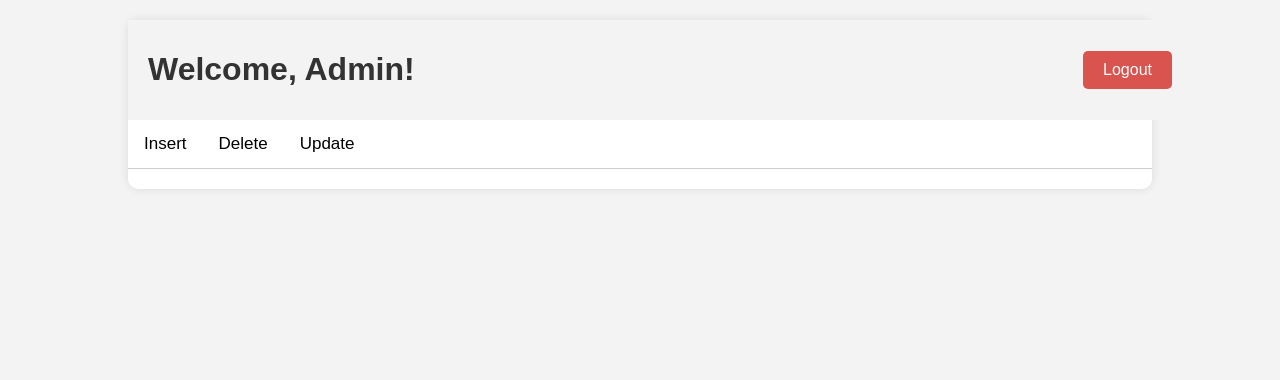
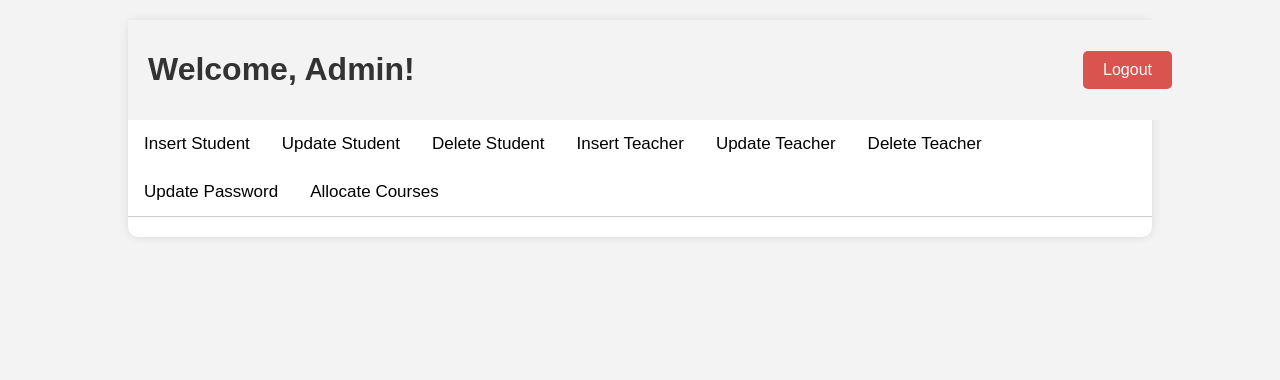
Before and after one commit to rooshanriaz/Student-Management-System, a Flask app: page /admin in a window 1280 px wide. Shown: the top 380 px of the page. Run offline with Flask 3, Linux system fonts and the light colour scheme; data that the repository does not hold is empty; some libraries are stand-ins or nearby versions.

Commit message:
Added functionalities on admin page

```diff
--- a/app.py
+++ b/app.py
@@ -406,8 +406,175 @@ def teacher():
 
 @app.route('/admin')
 def admin():
-    response = make_response(render_template('admin.html'))
+    cursor = db_connection.cursor()
+    try:
+        # Fetch teachers
+        cursor.execute("SELECT email, teacher_name FROM Teachers")
+        teachers = cursor.fetchall()
+
+        # Fetch courses
+        cursor.execute("SELECT course_name FROM Course")
+        courses = cursor.fetchall()
+
+    except psycopg2.Error as e:
+        print("Database error:", e)
+        teachers = []
+        courses = []
+
+    # Pass the data to the template
+    response = make_response(render_template('admin.html', teachers=teachers, courses=courses))
     return no_cache(response)
+
+# Update teacher with program name
+@app.route('/update-teacher', methods=['POST'])
+def update_teacher():
+    data = {
+        'email': request.form['email'],
+        'name': request.form['name'],
+        'position': request.form['position'],
+        'program_name': request.form['program_name']
+    }
+    try:
+        cursor = db_connection.cursor()
+        cursor.execute(
+            """UPDATE Teachers SET teacher_name=%s, teacher_position=%s, teacher_program_name=%s
+            WHERE email=%s""",
+            (data['name'], data['position'], data['program_name'], data['email'])
+        )
+        db_connection.commit()
+    except psycopg2.Error as e:
+        print(f"Error updating teacher: {e}")
+        db_connection.rollback()
+        return "Error updating teacher"
+    return redirect(url_for('admin'))
+
+# Delete teacher
+@app.route('/delete-teacher', methods=['POST'])
+def delete_teacher():
+    email = request.form['email']
+    try:
+        cursor = db_connection.cursor()
+        # First, remove from Credentials
+        cursor.execute("DELETE FROM Credentials WHERE email=%s AND role='teacher'", (email,))
+        # Then, remove from Teachers
+        cursor.execute("DELETE FROM Teachers WHERE email=%s", (email,))
+        db_connection.commit()
+    except psycopg2.Error as e:
+        print(f"Error deleting teacher: {e}")
+        db_connection.rollback()
+        return "Error deleting teacher"
+    return redirect(url_for('admin'))
+
+# Insert student
+@app.route('/insert-student', methods=['POST'])
+def insert_student():
+    data = {
+        'registration_number': request.form['registration_number'],
+        'name': request.form['name'],
+        'email': request.form['email'],
+        'dob': request.form['dob'],
+        'cgpa': request.form['cgpa'],
+        'enrollment_year': request.form['enrollment_year'],
+        'father_name': request.form['father_name'],
+        'cnic': request.form['cnic'],
+        'address': request.form['address'],
+        'program': request.form['program'],
+        'scholarship': request.form['scholarship'],
+        'status': request.form['status'],
+        'password': request.form['password']
+    }
+    try:
+        cursor = db_connection.cursor()
+        # First, insert into Credentials
+        cursor.execute(
+            """INSERT INTO Credentials (email, password, role) VALUES (%s, %s, 'student')""",
+            (data['email'], data['password'])
+        )
+        # Then, insert into Students
+        cursor.execute(
+            """INSERT INTO Students (registration_number, student_name, email, student_date_of_birth,
+            student_cgpa, student_enrollment_year, Father_name, student_cnic, student_address,
+            student_program_name, student_scholarship, student_status)
+            VALUES (%s, %s, %s, %s, %s, %s, %s, %s, %s, %s, %s, %s)""",
+            (data['registration_number'], data['name'], data['email'], data['dob'], data['cgpa'],
+             data['enrollment_year'], data['father_name'], data['cnic'], data['address'], data['program'],
+             data['scholarship'], data['status'])
+        )
+        db_connection.commit()
+    except psycopg2.Error as e:
+        print(f"Error inserting student: {e}")
+        db_connection.rollback()
+        return "Error inserting student"
+    return redirect(url_for('admin'))
+
+# Update student
+@app.route('/update-student', methods=['POST'])
+def update_student():
+    data = {
+        'email': request.form['email'],  # Use email as the identifier
+        'name': request.form['name'],
+        'dob': request.form['dob'],
+        'cgpa': request.form['cgpa'],
+        'enrollment_year': request.form['enrollment_year'],
+        'father_name': request.form['father_name'],
+        'cnic': request.form['cnic'],
+        'address': request.form['address'],
+        'program': request.form['program'],
+        'scholarship': request.form['scholarship'],
+        'status': request.form['status']
+    }
+    try:
+        cursor = db_connection.cursor()
+        cursor.execute(
+            """UPDATE Students SET student_name=%s, student_date_of_birth=%s, student_cgpa=%s,
+            student_enrollment_year=%s, Father_name=%s, student_cnic=%s, student_address=%s,
+            student_program_name=%s, student_scholarship=%s, student_status=%s
+            WHERE email=%s""",
+            (data['name'], data['dob'], data['cgpa'], data['enrollment_year'], data['father_name'],
+             data['cnic'], data['address'], data['program'], data['scholarship'], data['status'], data['email'])
+        )
+        db_connection.commit()
+    except psycopg2.Error as e:
+        print(f"Error updating student: {e}")
+        db_connection.rollback()
+        return "Error updating student"
+    return redirect(url_for('admin'))
+
+# Delete student
+@app.route('/delete-student', methods=['POST'])
+def delete_student():
+    email = request.form['email']
+    try:
+        cursor = db_connection.cursor()
+        # First, remove from Credentials
+        cursor.execute("DELETE FROM Credentials WHERE email=%s AND role='student'", (email,))
+        # Then, remove from Students
+        cursor.execute("DELETE FROM Students WHERE email=%s", (email,))
+        db_connection.commit()
+    except psycopg2.Error as e:
+        print(f"Error deleting student: {e}")
+        db_connection.rollback()
+        return "Error deleting student"
+    return redirect(url_for('admin'))
+
+# Update password for student or teacher
+@app.route('/update-password', methods=['POST'])
+def update_password():
+    role = request.form['role']  # 'student' or 'teacher'
+    email = request.form['email']
+    new_password = request.form['password']
+    try:
+        cursor = db_connection.cursor()
+        cursor.execute(
+            """UPDATE Credentials SET password=%s WHERE email=%s AND role=%s""",
+            (new_password, email, role)
+        )
+        db_connection.commit()
+    except psycopg2.Error as e:
+        print(f"Error updating password for {role}: {e}")
+        db_connection.rollback()
+        return f"Error updating password for {role}"
+    return redirect(url_for('admin'))
 
 @app.route('/logout')
 def logout():
--- a/templates/admin.html
+++ b/templates/admin.html
@@ -3,9 +3,6 @@
 <head>
     <meta charset="UTF-8">
     <meta name="viewport" content="width=device-width, initial-scale=1.0">
-    <meta http-equiv="Cache-Control" content="no-cache, no-store, must-revalidate">
-    <meta http-equiv="Pragma" content="no-cache">
-    <meta http-equiv="Expires" content="0">
     <title>Admin Page</title>
     <style>
         body {
@@ -82,8 +79,8 @@
             border-top: none;
         }
 
-        /* Style the input fields */
         input[type="text"],
+        input[type="email"],
         input[type="password"],
         input[type="submit"],
         select {
@@ -111,65 +108,194 @@
     <div class="container">
         <div class="header">
             <h1>Welcome, Admin!</h1>
-            <a href="/logout">
-                <button class="logout-button">Logout</button>
-            </a>
+            <a href="/logout"><button class="logout-button">Logout</button></a>
         </div>
 
         <div class="tab">
-            <button class="tablinks" onclick="openTab(event, 'insert')">Insert</button>
-            <button class="tablinks" onclick="openTab(event, 'delete')">Delete</button>
-            <button class="tablinks" onclick="openTab(event, 'update')">Update</button>
+            <button class="tablinks" onclick="openTab(event, 'insert_student')">Insert Student</button>
+            <button class="tablinks" onclick="openTab(event, 'update_student')">Update Student</button>
+            <button class="tablinks" onclick="openTab(event, 'delete_student')">Delete Student</button>
+            <button class="tablinks" onclick="openTab(event, 'insert_teacher')">Insert Teacher</button>
+            <button class="tablinks" onclick="openTab(event, 'update_teacher')">Update Teacher</button>
+            <button class="tablinks" onclick="openTab(event, 'delete_teacher')">Delete Teacher</button>
+            <button class="tablinks" onclick="openTab(event, 'update_password')">Update Password</button>
+            <button class="tablinks" onclick="openTab(event, 'allocate_courses')">Allocate Courses</button>
         </div>
 
-        <!-- Insert tab content -->
-        <div id="insert" class="tabcontent">
-            <div class="section">
-                <h2>Insert Student</h2>
-                <form id="insertStudentForm">
-                    <!-- Student insertion form fields -->
-                </form>
-            </div>
-            <div class="section">
-                <h2>Insert Teacher</h2>
-                <form id="insertTeacherForm">
-                    <!-- Teacher insertion form fields -->
-                </form>
-            </div>
+
+
+        <!-- Insert Student -->
+        <div id="insert_student" class="tabcontent">
+            <h2>Insert Student</h2>
+            <form action="/insert-student" method="POST">
+                <label for="registration_number">Registration Number:</label>
+                <input type="text" id="registration_number" name="registration_number" required>
+
+                <label for="name">Name:</label>
+                <input type="text" id="name" name="name" required>
+
+                <label for="email">Email:</label>
+                <input type="email" id="email" name="email" required>
+
+                <label for="dob">Date of Birth:</label>
+                <input type="text" id="dob" name="dob" placeholder="YYYY-MM-DD" required>
+
+                <label for="cgpa">CGPA:</label>
+                <input type="text" id="cgpa" name="cgpa" required>
+
+                <label for="enrollment_year">Enrollment Year:</label>
+                <input type="text" id="enrollment_year" name="enrollment_year" required>
+
+                <label for="father_name">Father Name:</label>
+                <input type="text" id="father_name" name="father_name" required>
+
+                <label for="cnic">CNIC:</label>
+                <input type="text" id="cnic" name="cnic" required>
+
+                <label for="address">Address:</label>
+                <input type="text" id="address" name="address" required>
+
+                <label for="program">Program:</label>
+                <input type="text" id="program" name="program" required>
+
+                <label for="scholarship">Scholarship:</label>
+                <input type="text" id="scholarship" name="scholarship">
+
+                <label for="status">Status:</label>
+                <input type="text" id="status" name="status" required>
+
+                <label for="password">Password:</label>
+                <input type="password" id="password" name="password" required>
+
+                <input type="submit" value="Insert">
+            </form>
         </div>
 
-        <!-- Delete tab content -->
-        <div id="delete" class="tabcontent">
-            <div class="section">
-                <h2>Delete Student</h2>
-                <form id="deleteStudentForm">
-                    <!-- Student deletion form fields -->
-                </form>
-            </div>
-            <div class="section">
-                <h2>Delete Teacher</h2>
-                <form id="deleteTeacherForm">
-                    <!-- Teacher deletion form fields -->
-                </form>
-            </div>
+        <!-- Update Student -->
+        <div id="update_student" class="tabcontent">
+            <h2>Update Student</h2>
+            <form action="/update-student" method="POST">
+                <label for="email">Email:</label>
+                <input type="email" id="email" name="email" required>
+
+                <label for="name">Name:</label>
+                <input type="text" id="name" name="name" required>
+
+                <label for="dob">Date of Birth:</label>
+                <input type="text" id="dob" name="dob" placeholder="YYYY-MM-DD" required>
+
+                <label for="cgpa">CGPA:</label>
+                <input type="text" id="cgpa" name="cgpa" required>
+
+                <label for="enrollment_year">Enrollment Year:</label>
+                <input type="text" id="enrollment_year" name="enrollment_year" required>
+
+                <label for="father_name">Father Name:</label>
+                <input type="text" id="father_name" name="father_name" required>
+
+                <label for="cnic">CNIC:</label>
+                <input type="text" id="cnic" name="cnic" required>
+
+                <label for="address">Address:</label>
+                <input type="text" id="address" name="address" required>
+
+                <label for="program">Program:</label>
+                <input type="text" id="program" name="program" required>
+
+                <label for="scholarship">Scholarship:</label>
+                <input type="text" id="scholarship" name="scholarship">
+
+                <label for="status">Status:</label>
+                <input type="text" id="status" name="status" required>
+
+                <input type="submit" value="Update">
+            </form>
         </div>
 
-        <!-- Update tab content -->
-        <div id="update" class="tabcontent">
-            <div class="section">
-                <h2>Update Student Data</h2>
-                <form id="updateStudentForm">
-                    <!-- Student update form fields -->
-                </form>
-            </div>
-            <div class="section">
-                <h2>Update Teacher Data</h2>
-                <form id="updateTeacherForm">
-                    <!-- Teacher update form fields -->
-                </form>
-            </div>
+        <!-- Delete Student -->
+        <div id="delete_student" class="tabcontent">
+            <h2>Delete Student</h2>
+            <form action="/delete-student" method="POST">
+                <label for="email">Email:</label>
+                <input type="email" id="email" name="email" required>
+
+                <input type="submit" value="Delete">
+            </form>
+        </div>
+
+        <!-- Insert Teacher -->
+<div id="insert_teacher" class="tabcontent">
+    <h2>Insert Teacher</h2>
+    <form action="/insert-teacher" method="POST">
+        <label for="name">Name:</label>
+        <input type="text" id="name" name="name" required>
+
+        <label for="email">Email:</label>
+        <input type="email" id="email" name="email" required>
+
+        <label for="position">Position:</label>
+        <input type="text" id="position" name="position" required>
+
+        <label for="program_name">Program Name:</label>
+        <input type="text" id="program_name" name="program_name" required>
+
+        <label for="password">Password:</label>
+        <input type="password" id="password" name="password" required>
+
+        <input type="submit" value="Insert">
+    </form>
+</div>
+
+<!-- Update Teacher -->
+<div id="update_teacher" class="tabcontent">
+    <h2>Update Teacher</h2>
+    <form action="/update-teacher" method="POST">
+        <label for="email">Email:</label>
+        <input type="email" id="email" name="email" required>
+
+        <label for="name">Name:</label>
+        <input type="text" id="name" name="name" required>
+
+        <label for="position">Position:</label>
+        <input type="text" id="position" name="position" required>
+
+        <label for="program_name">Program Name:</label>
+        <input type="text" id="program_name" name="program_name" required>
+
+        <input type="submit" value="Update">
+    </form>
+</div>
+
+        <!-- Delete Teacher -->
+        <div id="delete_teacher" class="tabcontent">
+            <h2>Delete Teacher</h2>
+            <form action="/delete-teacher" method="POST">
+                <label for="email">Email:</label>
+                <input type="email" id="email" name="email" required>
+
+                <input type="submit" value="Delete">
+            </form>
+        </div>
+
+        <!-- Update Password -->
+        <div id="update_password" class="tabcontent">
+            <h2>Update Password</h2>
+            <form action="/update-password" method="POST">
+                <label for="role">Role (student or teacher):</label>
+                <input type="text" id="role" name="role" required>
+
+                <label for="email">Email:</label>
+                <input type="email" id="email" name="email" required>
+
+                <label for="password">New Password:</label>
+                <input type="password" id="password" name="password" required>
+
+                <input type="submit" value="Update Password">
+            </form>
         </div>
     </div>
+
+
 
     <script>
         function openTab(evt, tabName) {
```
